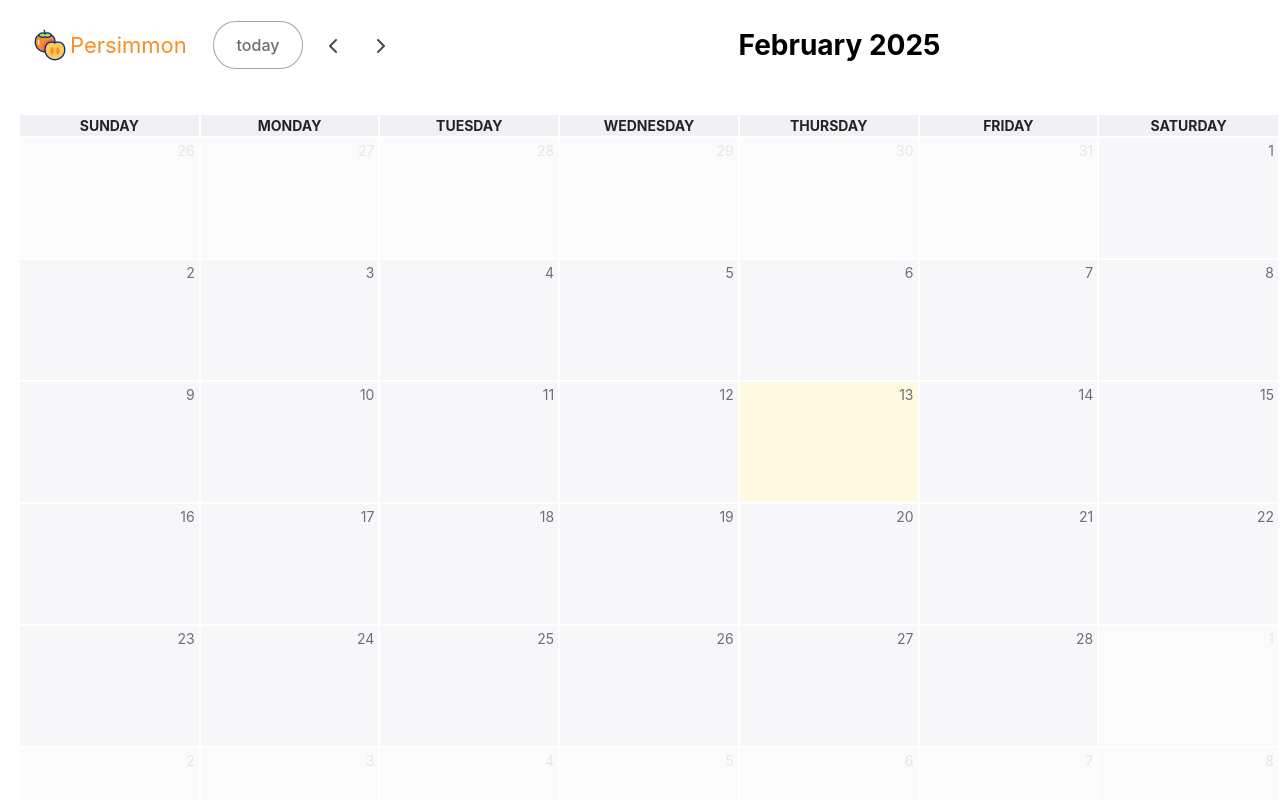
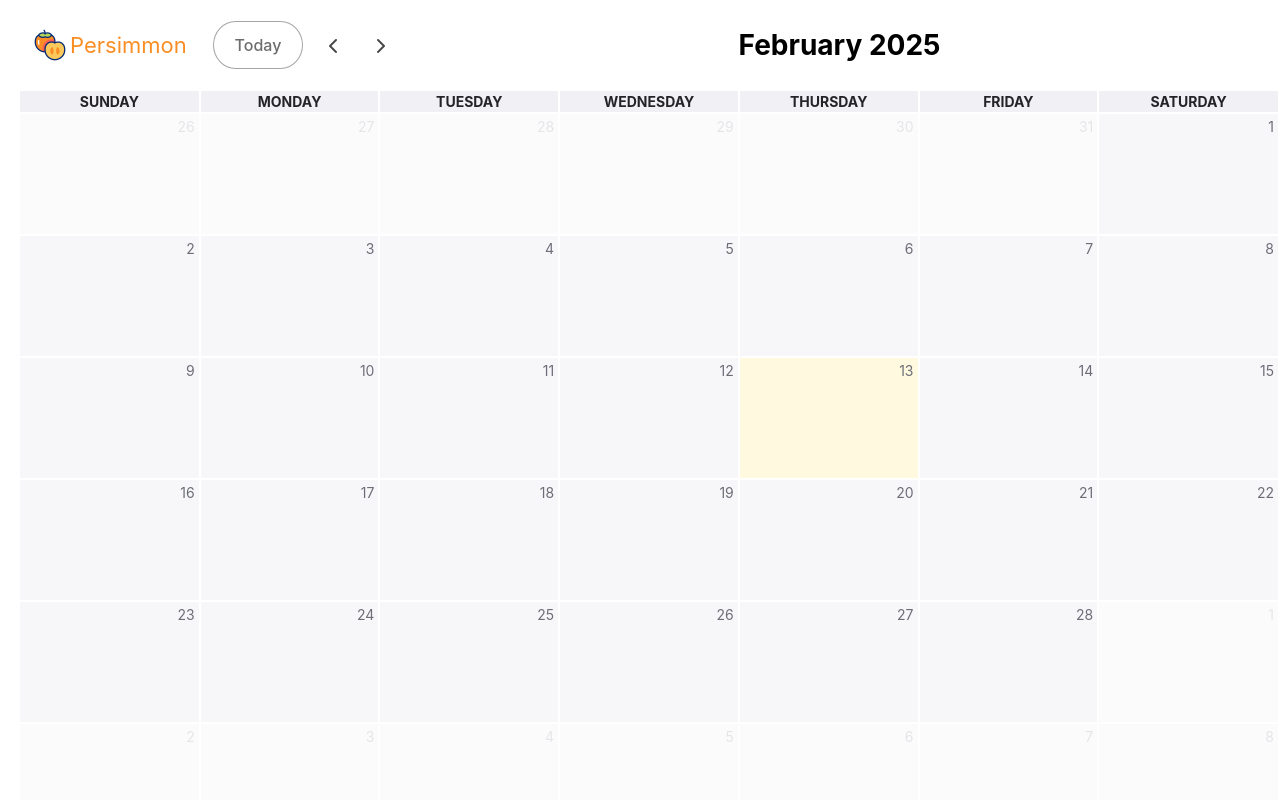
Before and after one commit to sunnybunnyy/training-dashboard, a React (Create React App) app in the folder frontend/: page / in a window 1280 px wide. Built offline with nearby package versions, Linux system fonts and the light colour scheme; no server answers.

Commit message:
Change padding to margins in toolbar

```diff
--- a/frontend/src/App.css
+++ b/frontend/src/App.css
@@ -91,11 +91,9 @@
   margin-right: 10px;
 }
 
-h1,
 .fc-header-toolbar,
 .fc .fc-scrollgrid {
   padding-left: 20px;
-  padding-top: 20px;
 }
 
 .fc .fc-logo-button,
@@ -146,6 +144,10 @@ h1,
   padding: 3px 5px;
 }
 
+.fc .fc-toolbar.fc-header-toolbar {
+  margin: 20px 0;
+}
+
 .fc .fc-button-primary:focus-visible {
   box-shadow: #fa8e25 0px 0px 0px 0.2rem !important;
 }
--- a/frontend/src/App.js
+++ b/frontend/src/App.js
@@ -79,6 +79,9 @@ function App() {
           center: 'title',
           right: ''
         }}
+        buttonText={{
+          today: 'Today'
+        }}
         customButtons={customButtons}
         dayHeaderContent={handleDayHeader}
         weekends={true}
```
